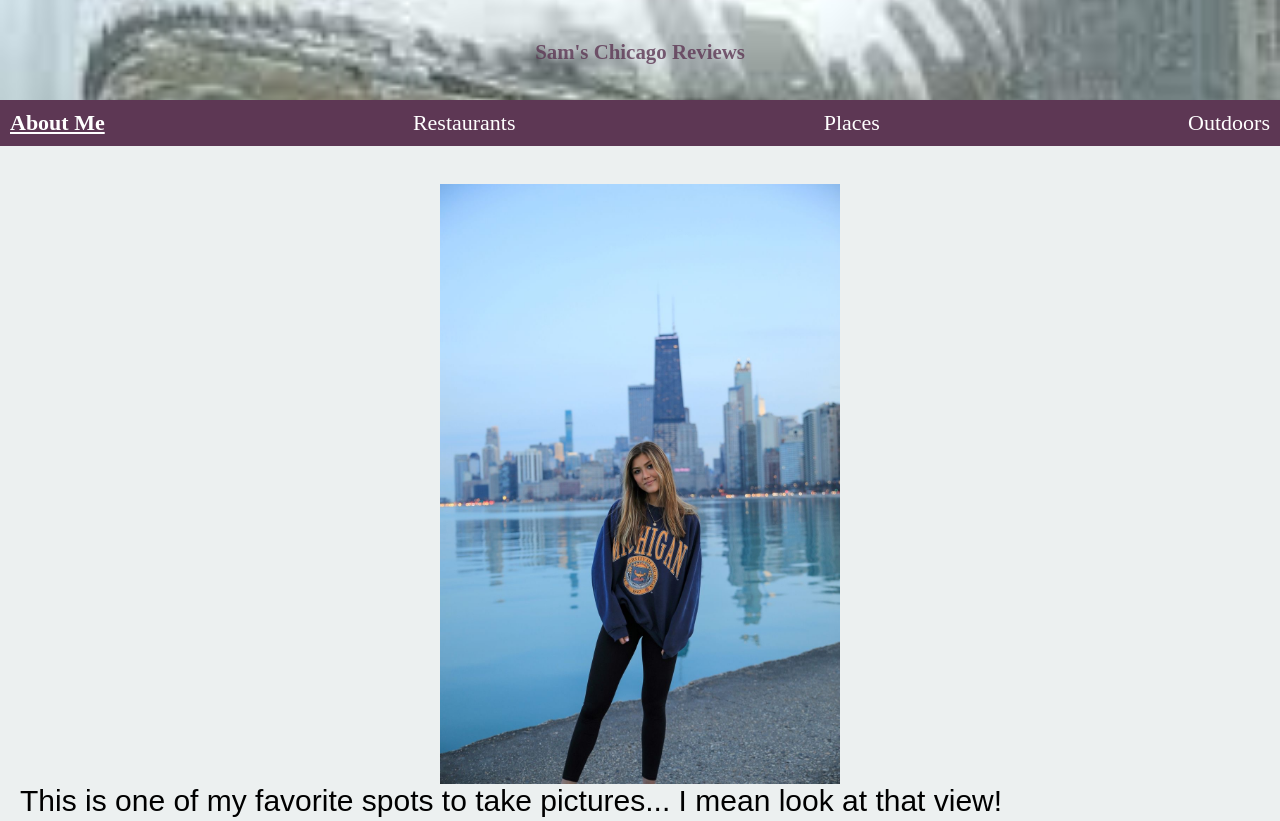
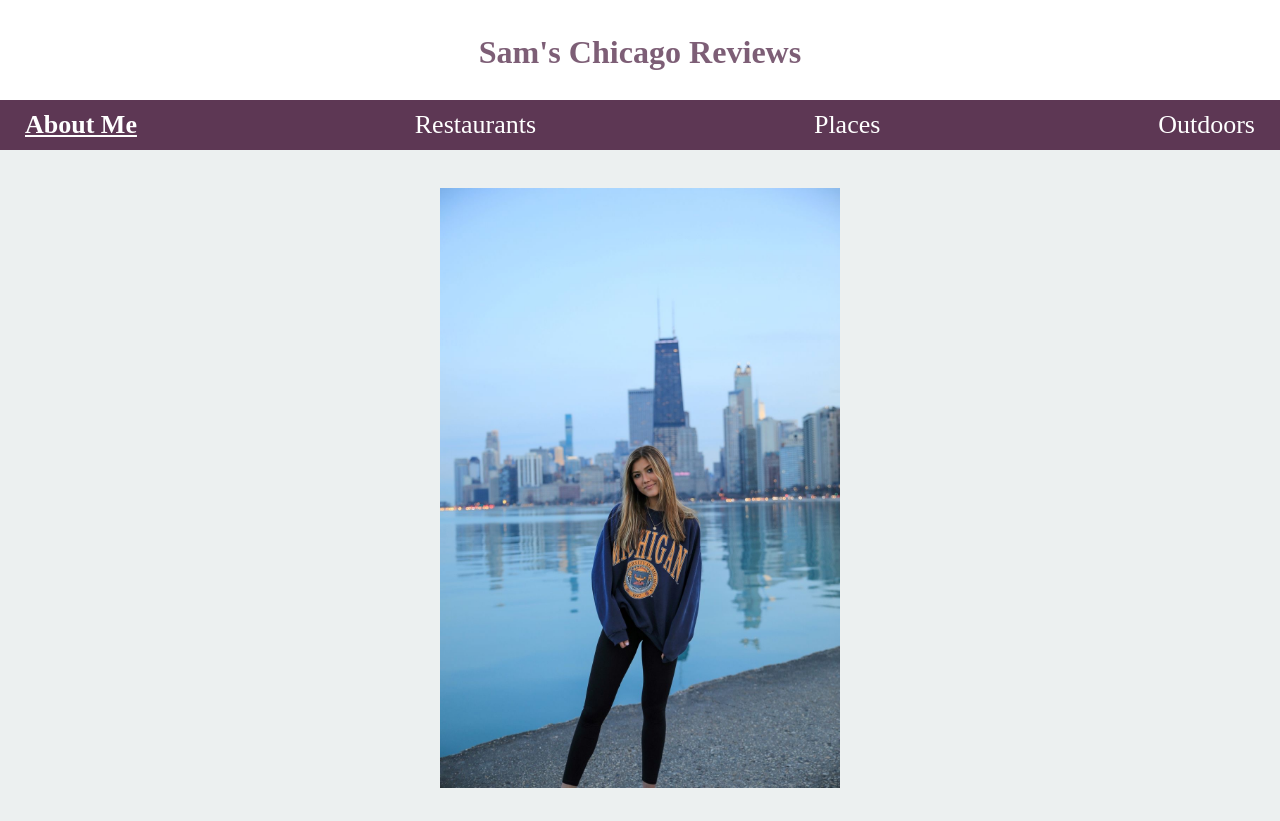
Before and after one commit to sjhicks/portfolio2, a plain HTML site: page index.html in a window 1280 px wide. Shown: the top 821 px of the page. Drawn offline with Linux system fonts and the light colour scheme; a web font is replaced by a local one.

Commit message:
Update style.css

```diff
--- a/css/style.css
+++ b/css/style.css
@@ -1,9 +1,11 @@
-header{
+
+  header{
     background-attachment: fixed;
     background-position: center;
     background-repeat: no-repeat;
     background-size: cover;
-    background-image: url("../images/header.jpeg");
+    background-color: white;
+
   }
   header h1{
     font-family: 'Shippori Mincho B1';
@@ -38,10 +40,9 @@ header{
 header p{
     font-size: 0px;
 }
+
 nav ul{
   padding: 10px;
-}
-nav ul{
   display: flex;
   flex-direction: row;
   justify-content: space-between;
@@ -51,6 +52,7 @@ nav ul{
 nav a{
   text-decoration: none;
   color: #ffffff;
+  margin:20px;
 }
 nav a:hover{
   text-decoration: underline;
@@ -84,10 +86,9 @@ body{
   position: absolute;
   top: 10px;
 }
-
 .about-image{
-  max-width: 1000px;
-  max-height: 300px;
+  width: 200px;
+  height: 300px;
   display: block;
   margin-left: auto;
   margin-right: auto;
@@ -103,6 +104,7 @@ body{
   font-family: 'Shippori Mincho B1';
   color: #415a77;
 }
+
 .gallery{
   display: grid;
 	grid-template-columns: auto ;
@@ -168,28 +170,60 @@ footer {
   color: #000000;
   text-align: center;
 }
-@-webkit-keyframes title_grow{
-  from{
-      font-size: 0px;
-      opacity: 0;
-  }
-  to{
-      font-size: 20px;
-      opacity: 1;
-  }
-}
-@keyframes title_grow{
-  from{
-      font-size: 0px;
-      opacity: 0;
-  }
-  to{
-      font-size: 20px;
-      opacity: 1;
-  }
+body {
+  font-family: Arial, Helvetica, sans-serif;
 }
 
-@media only screen and (min-width: 800px) {
+.flip-card {
+  background-color: transparent;
+  width: 200px;
+  height: 300px;
+  perspective: 1000px;
+  display: block;
+  margin-left: auto;
+  margin-right: auto;
+  overflow: auto;
+  justify-content: center;
+}
+.flip-card-inner{
+  position: relative;
+  width: 200px;
+  height: 300px;
+  text-align: center;
+  transition: transform 0.8s;
+  transform-style: preserve-3d;
+}
+.flip-card:hover .flip-card-inner,
+.flip-card:focus-within .flip-card-inner,
+.flip-card:active .flip-card-inner,
+.flip-card:focus .flip-card-inner{
+  transform: rotateY(180deg);
+}
+.flip-card-front, .flip-card-back{
+  position: absolute;
+  width: 200px;
+  height: 300px;
+  -webkit-backface-visibility: hidden;
+  backface-visibility: hidden;
+}
+.flip-card-back{
+  transform: rotateY(180deg);
+  background-color: #ffffff;
+  font-family: 'Shippori Mincho B1';
+  width: 200px;
+  height: 300px;
+  color: #0D1B2A;
+  font-size: 24px;
+  text-align: center;
+  padding: 20px;
+  border: solid 3px #4B2F47;
+	border-radius: 15px;
+
+}
+
+
+/*tablet*/
+@media only screen and (min-width: 800px){
 
 header h1{
   font-size:26px;
@@ -200,6 +234,9 @@ h1{
 
 nav ul{
   font-size: 22px;
+}
+nav a{
+  margin:10px;
 }
 
 #main{
@@ -221,8 +258,8 @@ nav ul{
   display: grid;
 }
 .about-image{
-  max-width: 2000px;
-  max-height: 600px;
+  width: 400px;
+  height: 600px;
 }
 .gallery{
   display: grid;
@@ -251,6 +288,26 @@ nav ul{
   font-size:16pt;
 }
 
+.flip-card {
+  width: 400px;
+  height: 600px;
+  display:block;
+  align-items:center;
+}
+.flip-card-inner{
+	width: 100%;
+  height: 100%;
+}
+
+.flip-card-front, .flip-card-back{
+	width: 100%;
+  height: 100%;
+}
+.flip-card-back{
+  font-size: 40px;
+  border: solid 5px #4B2F47;
+  border-radius: 15px;
+}
 @-webkit-keyframes title_grow{
   from{
       font-size: 0px;
@@ -271,5 +328,61 @@ nav ul{
       opacity: 1;
   }
 }
+/*tablet*/
+@media only screen and (min-width: 1200px){
+  header h1{
+    font-size:40px;
+  }
+  h1{
+    font-size:120px;
+  }
+  nav ul{
+    font-size: 26px;
+  }
+  nav a{
+    margin:15px;
+  }
+  #main{
+    font-size: 35px;
+  }
+  .photos h1{
+    font-size: 24px;
+  }
+  .subpage p {
+    font-size:20pt;
+  }
 
+  @-webkit-keyframes title_grow{
+    from{
+        font-size: 0px;
+        opacity: 0;
+    }
+    to{
+        font-size: 40px;
+        opacity: 1;
+    }
+  }
+  @keyframes title_grow{
+    from{
+        font-size: 0px;
+        opacity: 0;
+    }
+    to{
+        font-size: 40px;
+        opacity: 1;
+    }
+  }
 }
+}
+@media (prefers-reduced-motion: reduce){
+  .title, .head{
+      animation: none;
+  }
+  .flip-card-inner, .flip-card:hover .flip-card-inner{
+      transition: transform none;
+      transform: none;
+  }
+  header{
+      background-attachment: initial;
+  }
+}
```
